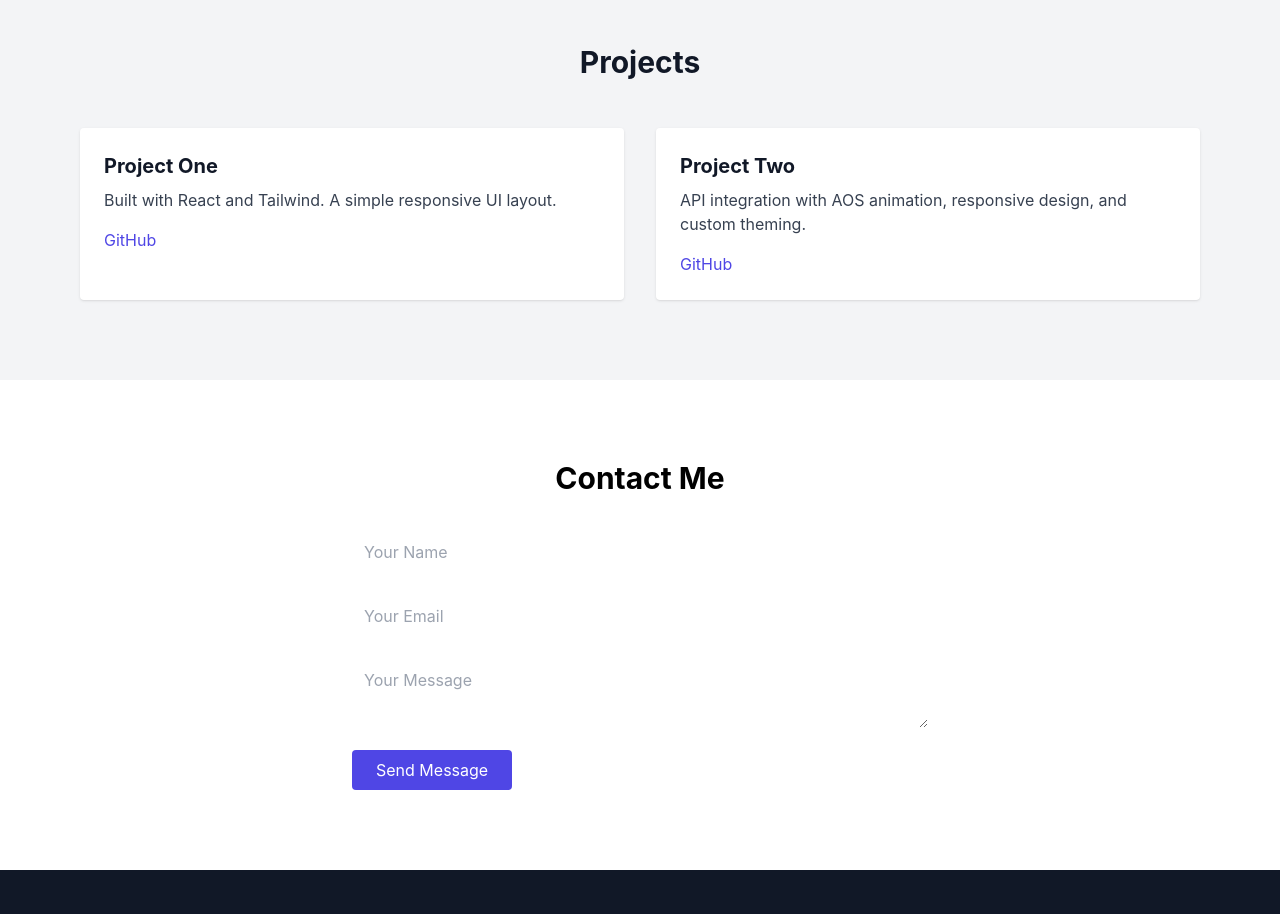
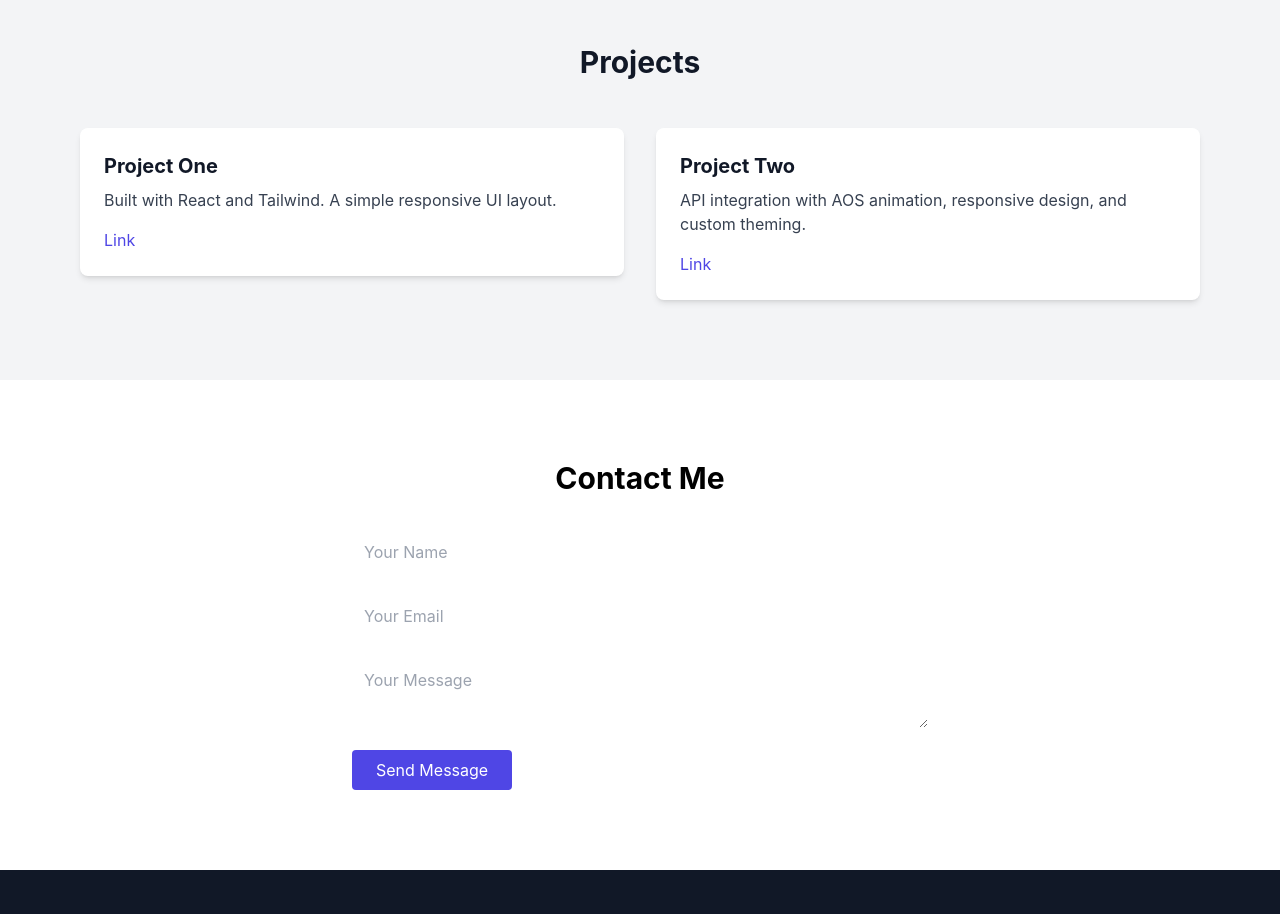
Before and after one commit to amithak211/yash-port, a React (Create React App) app: page / in a window 1280 px wide. Shown: the part 1780-2694 px from the top of the page. Built offline with nearby package versions, Linux system fonts and the light colour scheme.

Commit message:
Update Projects.jsx

```diff
--- a/src/components/Projects.jsx
+++ b/src/components/Projects.jsx
@@ -1,4 +1,65 @@
-import React from 'react';
+import React, { useRef } from 'react';
+
+function TiltCard({ title, description, link, delay }) {
+  const cardRef = useRef(null);
+  const wrapperRef = useRef(null);
+
+  const handleMouseMove = (e) => {
+    const wrapper = wrapperRef.current;
+    const card = cardRef.current;
+    const rect = wrapper.getBoundingClientRect();
+
+    const x = e.clientX - rect.left;
+    const y = e.clientY - rect.top;
+
+    const centerX = rect.width / 2;
+    const centerY = rect.height / 2;
+
+    const rotateX = ((y - centerY) / centerY) * 10;
+    const rotateY = ((x - centerX) / centerX) * -10;
+
+    card.style.transform = `rotateX(${rotateX}deg) rotateY(${rotateY}deg)`;
+  };
+
+  const resetTilt = () => {
+    const card = cardRef.current;
+    card.style.transform = `rotateX(0deg) rotateY(0deg)`;
+  };
+
+  return (
+    <div
+      ref={wrapperRef}
+      onMouseMove={handleMouseMove}
+      onMouseLeave={resetTilt}
+      className="perspective group"
+      style={{ perspective: '1000px' }}
+      data-aos="fade-up"
+      data-aos-delay={delay}
+    >
+      <div
+        ref={cardRef}
+        className="bg-white dark:bg-gray-700 rounded-lg shadow-md transition-all duration-300 transform p-6 hover:shadow-[0_0_20px_#facc15] dark:hover:shadow-[0_0_20px_#facc15]"
+        style={{
+          transition: 'transform 0.2s ease',
+          transformStyle: 'preserve-3d',
+        }}
+      >
+        <h3 className="text-xl font-bold mb-2 text-gray-900 dark:text-yellow-300">{title}</h3>
+        <p className="text-gray-700 dark:text-yellow-300 mb-4">{description}</p>
+        <div className="flex gap-4">
+          <a
+            href={link}
+            target="_blank"
+            rel="noopener noreferrer"
+            className="text-indigo-600 hover:underline"
+          >
+            Link
+          </a>
+        </div>
+      </div>
+    </div>
+  );
+}
 
 export default function Projects() {
   return (
@@ -9,43 +70,18 @@ export default function Projects() {
         </h2>
 
         <div className="grid grid-cols-1 md:grid-cols-2 gap-8">
-          {/* Project 1 */}
-          <div className="bg-white dark:bg-gray-700 rounded shadow p-6" data-aos="fade-up">
-            <h3 className="text-xl font-bold mb-2 text-gray-900 dark:text-yellow-300">Project One</h3>
-            <p className="text-gray-700 dark:text-yellow-300 mb-4">
-              Built with React and Tailwind. A simple responsive UI layout.
-            </p>
-            <div className="flex gap-4">
-              <a
-                href="https://sports-website-two-jade.vercel.app/gallery"
-                target="_blank"
-                rel="noopener noreferrer"
-                className="text-indigo-600 hover:underline"
-              >
-                GitHub
-              </a>
-
-            </div>
-          </div>
-
-          {/* Project 2 */}
-          <div className="bg-white dark:bg-gray-700 rounded shadow p-6" data-aos="fade-up" data-aos-delay="200">
-            <h3 className="text-xl font-bold mb-2 text-gray-900 dark:text-yellow-300">Project Two</h3>
-            <p className="text-gray-700 dark:text-yellow-300 mb-4">
-              API integration with AOS animation, responsive design, and custom theming.
-            </p>
-            <div className="flex gap-4">
-              <a
-                href="https://github.com/your-username/project-two"
-                target="_blank"
-                rel="noopener noreferrer"
-                className="text-indigo-600 hover:underline"
-              >
-                GitHub
-              </a>
-
-            </div>
-          </div>
+          <TiltCard
+            title="Project One"
+            description="Built with React and Tailwind. A simple responsive UI layout."
+            link="https://lakshmanstall.vercel.app"
+            delay="0"
+          />
+          <TiltCard
+            title="Project Two"
+            description="API integration with AOS animation, responsive design, and custom theming."
+            link="https://github.com/your-username/project-two"
+            delay="200"
+          />
         </div>
       </div>
     </section>
```
